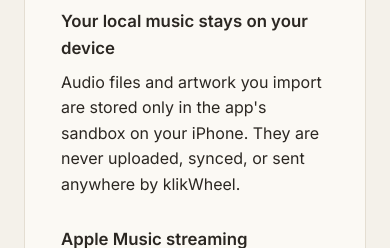
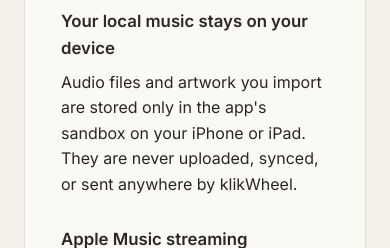
Before and after one commit to josh-stoner/josh-stoner.github.io, a plain HTML site: page klikwheel/privacy.html in a window 390 px wide. Shown: the part 509-757 px from the top of the page. Drawn offline with Linux system fonts and the light colour scheme.

Commit message:
klikWheel pages: say iPhone and iPad in meta descriptions and privacy policy

```diff
--- a/klikwheel/privacy.html
+++ b/klikwheel/privacy.html
@@ -56,7 +56,7 @@
         that data is governed by Apple's privacy policy, not ours.</p>
 
       <h2>Your local music stays on your device</h2>
-      <p>Audio files and artwork you import are stored only in the app's sandbox on your iPhone.
+      <p>Audio files and artwork you import are stored only in the app's sandbox on your iPhone or iPad.
          They are never uploaded, synced, or sent anywhere by klikWheel.</p>
 
       <h2>Apple Music streaming</h2>
```
Also changed, not shown: klikwheel/index.html (+2 -2 lines).
